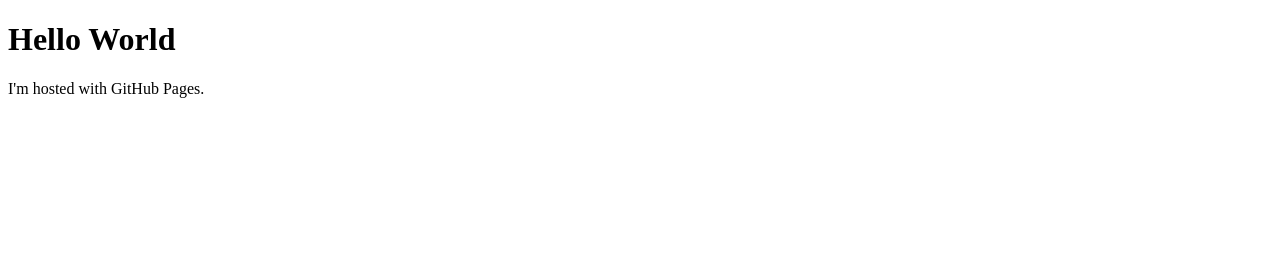
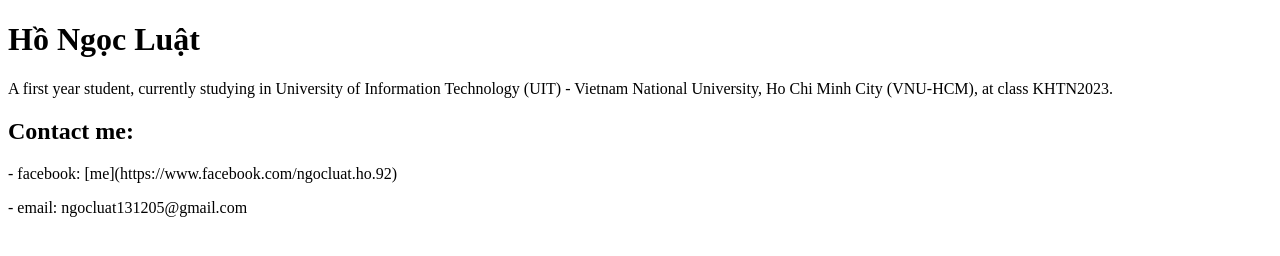
Before and after one commit to HNLuat/blanket, a plain HTML site: page index.html in a window 1280 px wide. Drawn offline with Linux system fonts and the light colour scheme.

Commit message:
Update index.html

```diff
--- a/index.html
+++ b/index.html
@@ -1,7 +1,14 @@
 <!DOCTYPE html>
 <html>
 <body>
-<h1>Hello World</h1>
-<p>I'm hosted with GitHub Pages.</p>
+
+<h1> Hồ Ngọc Luật </h1>
+
+<p>A first year student, currently studying in University of Information Technology (UIT) - Vietnam National University, Ho Chi Minh City (VNU-HCM), at class KHTN2023.<p>
+
+<h2>Contact me:</h2>
+<p>- facebook: [me](https://www.facebook.com/ngocluat.ho.92)<p>
+<p>- email: ngocluat131205@gmail.com<p>
+
 </body>
 </html>
```
